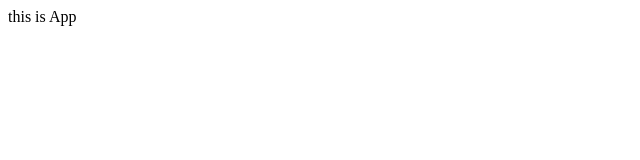
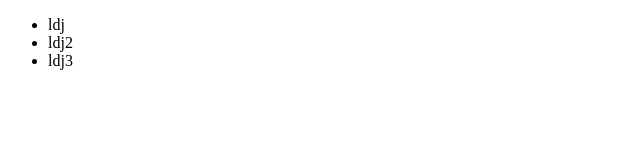
Before and after one commit to liu-dejin/React18-code, a React (Create React App) app in the folder react-basic/: page / in a window 1280 px wide. Shown: the top 160 px of the page, without its empty margins (0-640 px from the left). Built offline with nearby package versions, Linux system fonts and the light colour scheme.

Commit message:
feat: jsx渲染列表

```diff
--- a/react-basic/src/App.js
+++ b/react-basic/src/App.js
@@ -1,9 +1,24 @@
-// 项目根组件
-// APP->index.js->public/index.html(root)
+const list = [{
+  id:1,
+  name:'ldj',
+  age:18
+},{
+  id:2,
+  name:'ldj2',
+  age:19
+},{
+  id:3,
+  name:'ldj3',
+  age:20
+}]
 function App() {
   return (
     <div className="App">
-      this is App
+    {/* 渲染列表 */}
+    {/* map循环那个结构就return那个接口 需要加key */}
+    <ul>
+      {list.map(item=><li key={item.id}>{item.name}</li>)}
+    </ul>
     </div>
   );
 }
```
Also changed, not shown: react-basic/src/App base.js (added, +9 -0 lines), react-basic/src/App copy.js (added, +23 -0 lines).
